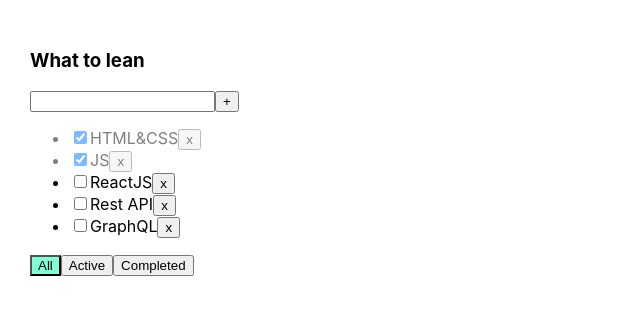
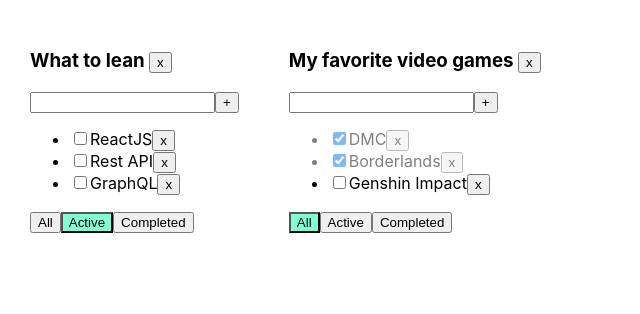
Before and after one commit to elli0thammer/todolist, a React (Create React App) app: page / in a window 1280 px wide. Shown: the top 314 px of the page, without its empty margins (0-640 px from the left). Built offline with nearby package versions, Linux system fonts and the light colour scheme.

Commit message:
feat: add an array of todolists; filtering the todolist for each todolist; add a function to delete todolists;

```diff
--- a/src/App.tsx
+++ b/src/App.tsx
@@ -1,66 +1,110 @@
 import React, {useState} from 'react';
 import './App.css';
-import {Todolist, TodolistType} from "./Todolist";
+import {Todolist, TaskType} from "./Todolist";
 import {v1} from "uuid";
 
 export type FilterType = "all" | "active" | "completed"
+export type TodolistsType = {
+    id: string,
+    title: string,
+    filter: FilterType,
+}
 
 function App() {
-    let [filter, setFilter] = useState<FilterType>("all")
+    let todolistsID1 = v1();
+    let todolistsID2 = v1();
 
-    let [tasks, setTask] = useState<TodolistType[]>([
-        {id: v1(), title: "HTML&CSS", isDone: true},
-        {id: v1(), title: "JS", isDone: true},
-        {id: v1(), title: "ReactJS", isDone: false},
-        {id: v1(), title: "Rest API", isDone: false},
-        {id: v1(), title: "GraphQL", isDone: false},
-    ]);
+    let [todolists, setTodolists] = useState<TodolistsType[]>([
+        {id: todolistsID1, title: "What to lean", filter: "active"},
+        {id: todolistsID2, title: "My favorite video games", filter: "all"},
+    ])
 
-    let tasksForTodolist = tasks;
+    let [tasks, setTask] = useState({
+        [todolistsID1]: [
+            {idTask: v1(), title: "HTML&CSS", isDone: true},
+            {idTask: v1(), title: "JS", isDone: true},
+            {idTask: v1(), title: "ReactJS", isDone: false},
+            {idTask: v1(), title: "Rest API", isDone: false},
+            {idTask: v1(), title: "GraphQL", isDone: false},
+        ],
+        [todolistsID2]: [
+            {idTask: v1(), title: "DMC", isDone: true},
+            {idTask: v1(), title: "Borderlands", isDone: true},
+            {idTask: v1(), title: "Genshin Impact", isDone: false},
+        ],
+    })
 
-    if (filter === "completed") {
-        tasksForTodolist = tasks.filter(t => t.isDone)
+    const removeTask = (id: string, todolistsID: string) => {
+        let task = tasks[todolistsID];
+
+        let deleteTask = task.filter(t => t.idTask !== id);
+        tasks[todolistsID] = deleteTask;
+        return setTask({...tasks})
     }
 
-    if (filter === "active") {
-        tasksForTodolist = tasks.filter(t => !t.isDone)
+    const addTask = (title: string, todolistsID: string) => {
+        let newTask: TaskType = {idTask: v1(), title: title, isDone: false};
+        let task = tasks[todolistsID];
+        let taskObj = [newTask, ...task]
+        tasks[todolistsID] = taskObj
+
+        return setTask({...tasks})
     }
 
-    const removeTask = (id: string) => {
-        let deleteTask = tasks.filter(t => t.id !== id)
-        return setTask(deleteTask)
+    const changeStatus = (taskID: string, isDone: boolean, todolistsID: string) => {
+        let task = tasks[todolistsID];
+        let newTask = task.find((t) => t.idTask === taskID)
+
+        if (newTask) {
+            newTask.isDone = isDone
+            setTask({...tasks})
+        }
     }
 
-    const addTask = (title: string) => {
-        let newTask: TodolistType = {id: v1(), title: title, isDone: false};
-        return setTask([newTask, ...tasks])
+    const changeFilter = (value: FilterType, todolistID: string) => {
+        let todolist = todolists.find(tl => tl.id === todolistID)
+        if (todolist) {
+            todolist.filter = value;
+            setTodolists([...todolists])
+        }
     }
 
-    const changeFilter = (value: FilterType) => {
-        setFilter(value)
-    }
+    const removeTodolist = (todolistsID: string) => {
+        let filteredTodolist = todolists.filter(tl => tl.id !== todolistsID);
+        setTodolists(filteredTodolist);
 
-    const changeStatus = (taskID: string, isDone: boolean) => {
-        let task = tasks.find((t) => t.id === taskID)
-
-        if (task) {
-            task.isDone = isDone
-        }
-
-        let copyTask = [...tasks]
-
-        setTask(copyTask)
+        delete tasks[todolistsID]
+        setTask({...tasks})
     }
 
     return (
         <div className={"App"}>
-            <Todolist tasks={tasksForTodolist}
-                      title={"What to lean"}
-                      removeTask={removeTask}
-                      addTask={addTask}
-                      changeFilter={changeFilter}
-                      changeStatus={changeStatus}
-                      filter={filter}/>
+            {
+                todolists.map(tl => {
+                    let tasksForTodolist = tasks[tl.id];
+
+                    if (tl.filter === "completed") {
+                        tasksForTodolist = tasks[tl.id].filter(t => t.isDone)
+                    }
+
+                    if (tl.filter === "active") {
+                        tasksForTodolist = tasks[tl.id].filter(t => !t.isDone)
+                    }
+
+                    return (
+                        <Todolist tasks={tasksForTodolist}
+                                  title={tl.title}
+                                  removeTask={removeTask}
+                                  addTask={addTask}
+                                  changeFilter={changeFilter}
+                                  changeStatus={changeStatus}
+                                  filter={tl.filter}
+                                  idToDo={tl.id}
+                                  key={tl.id}
+                                  removeTodolist={removeTodolist}/>
+                    )
+                })
+            }
         </div>
     );
 }
--- a/src/Todolist.tsx
+++ b/src/Todolist.tsx
@@ -1,20 +1,22 @@
 import React, {ChangeEvent, KeyboardEvent, useState} from 'react';
 import {FilterType} from "./App";
 
-export type TodolistType = {
-    id: string,
+export type TaskType = {
+    idTask: string,
     title: string,
     isDone: boolean,
 }
 
 type TodolistTaskType = {
-    tasks: TodolistType[],
+    tasks: TaskType[],
     title: string,
-    removeTask: (id: string) => void,
-    addTask: (title: string) => void,
-    changeFilter: (value: FilterType) => void,
-    changeStatus: (taskID: string, isDone: boolean) => void,
+    removeTask: (id: string, todolistsID: string) => void,
+    addTask: (title: string, todolistsID: string) => void,
+    changeFilter: (value: FilterType, todolistID: string) => void,
+    changeStatus: (taskID: string, isDone: boolean, todolistsID: string) => void,
     filter: FilterType,
+    idToDo: string,
+    removeTodolist: (todolistsID: string) => void
 }
 
 export function Todolist(props: TodolistTaskType) {
@@ -31,7 +33,7 @@
             return setError(true)
         }
 
-        props.addTask(newTaskTitle.trim())
+        props.addTask(newTaskTitle.trim(), props.idToDo)
         setNewTaskTitle("")
     }
 
@@ -43,17 +45,21 @@
     }
 
     const onRemoveHandler = (ID: string) => {
-        props.removeTask(ID)
+        props.removeTask(ID, props.idToDo)
     }
 
     const onChangeCheckboxHandler = (ID: string, e: ChangeEvent<HTMLInputElement>) => {
         let current = e.currentTarget.checked
-        props.changeStatus(ID, current)
+        props.changeStatus(ID, current, props.idToDo)
+    }
+
+    const removeTodolistHandler = () => {
+        props.removeTodolist(props.idToDo)
     }
 
     return (
         <div>
-            <h3>{props.title}</h3>
+            <h3>{props.title} <button onClick={removeTodolistHandler}>x</button></h3>
             <div>
                 <input value={newTaskTitle} onChange={onNewTitleChangeHandler} onKeyPress={onKeyPressHandler}
                        className={error ? "error" : ""}/>
@@ -64,11 +70,11 @@
                 {
                     props.tasks.map(t => {
                         return (
-                            <li key={t.id} className={t.isDone ? "is-done" : ""}>
+                            <li key={t.idTask} className={t.isDone ? "is-done" : ""}>
                                 <input type="checkbox" checked={t.isDone}
-                                       onChange={(e) => onChangeCheckboxHandler(t.id, e)}/>
+                                       onChange={(e) => onChangeCheckboxHandler(t.idTask, e)}/>
                                 <span>{t.title}</span>
-                                <button onClick={() => onRemoveHandler(t.id)}>x</button>
+                                <button onClick={() => onRemoveHandler(t.idTask)}>x</button>
                             </li>
                         )
                     })
@@ -76,13 +82,13 @@
             </ul>
             <div>
                 <button className={props.filter === "all" ? "active-filter" : ""}
-                        onClick={() => props.changeFilter("all")}>All
+                        onClick={() => props.changeFilter("all", props.idToDo)}>All
                 </button>
                 <button className={props.filter === "active" ? "active-filter" : ""}
-                        onClick={() => props.changeFilter("active")}>Active
+                        onClick={() => props.changeFilter("active", props.idToDo)}>Active
                 </button>
                 <button className={props.filter === "completed" ? "active-filter" : ""}
-                        onClick={() => props.changeFilter("completed")}>Completed
+                        onClick={() => props.changeFilter("completed", props.idToDo)}>Completed
                 </button>
             </div>
         </div>
```
